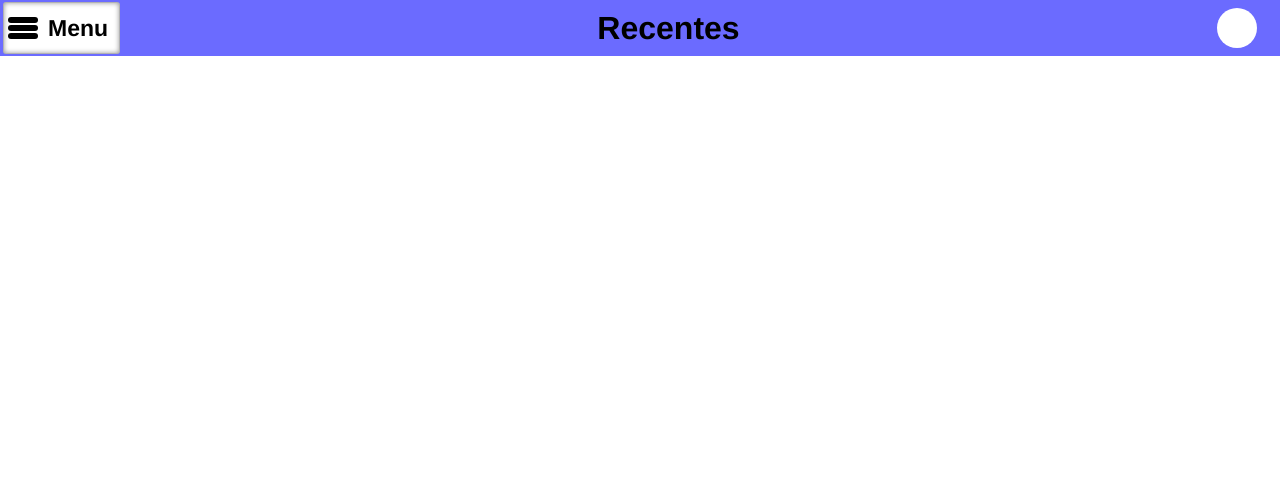
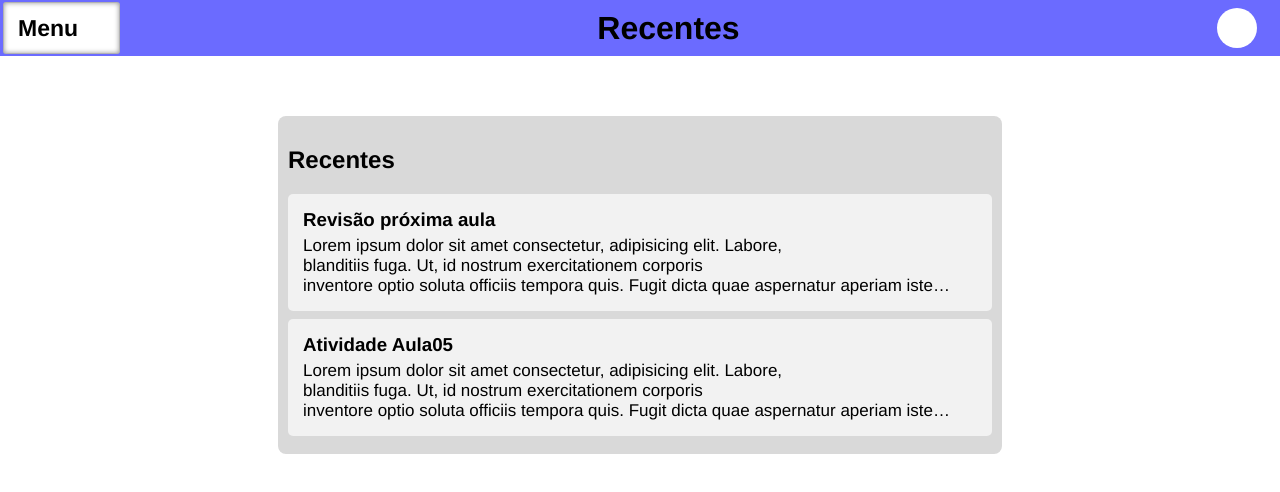
Before and after one commit to Baracutanga/Projeto_Integrador, a plain HTML site: page frontend/html/recentes.html in a window 1280 px wide. Drawn offline with Linux system fonts and the light colour scheme.

Commit message:
ajustes e recentes

```diff
--- /dev/null
+++ b/frontend/css/recentes.css
@@ -0,0 +1,30 @@
+#container-centro {
+    width: 55%;
+    background-color: #D9D9D9;
+    margin: 60px auto;
+    padding: 10px 10px;
+    border-radius: 8px;
+}
+
+.conteudo {
+background-color: #F2F2F2;
+    padding: 10px;
+    border-radius: 5px;
+    margin: 8px 0px;
+}
+
+.conteudo h3 {
+    margin: 5px;
+}
+
+.conteudo p {
+    font-size: 17px;
+    margin: 5px;
+    white-space: pre-line;
+    overflow: hidden;
+    display: -webkit-box; /* Cria uma caixa flexível */
+    -webkit-line-clamp: 3; /* Limita o texto a 3 linhas */
+    -webkit-box-orient: vertical; /* Orienta o box na vertical */
+    line-clamp: 3;
+    /* text-overflow: ellipsis; */
+}
--- a/frontend/css/styles.css
+++ b/frontend/css/styles.css
@@ -53,7 +53,7 @@ header {
     margin-left: 4px;
 }
 
-.menu-trio {
+.dash {
     /* display: flex; */
     margin: 2px 0px;
     background-color: #000;
--- a/frontend/html/recentes.html
+++ b/frontend/html/recentes.html
@@ -1,11 +1,14 @@
 <!DOCTYPE html>
 <html lang="pt-br">
+
 <head>
     <meta charset="UTF-8">
     <meta name="viewport" content="width=device-width, initial-scale=1.0">
-    <link rel="stylesheet" href="/css/styles.css">
+    <link rel="stylesheet" href="/frontend/css/styles.css">
+    <link rel="stylesheet" href="/frontend/css/recentes.css">
     <title>Portal Professor Senac</title>
 </head>
+
 <body>
     <header>
         <div id="menu">
@@ -28,8 +31,31 @@
         <h1>Recentes</h1>
         <div id="pfp"></div>
     </header>
+    <div id="container-centro">
+        <h2>Recentes</h2>
+        <div class="conteudo">
+            <h3>Revisão próxima aula</h3>
+            <p style="white-space: pre-line;">Lorem ipsum dolor sit amet consectetur, adipisicing elit. Labore,
+                blanditiis fuga. Ut, id nostrum exercitationem corporis
+                inventore optio soluta officiis tempora quis. Fugit dicta quae aspernatur aperiam iste possimus
+                Lorem ipsum dolor sit amet consectetur adipisicing elit.
+                Quos iusto architecto dicta quas, at sed neque obcaecati. Voluptate exercitationem vitae vero libero
+                animi, debitis
+            </p>
+        </div>
+        <div class="conteudo">
+            <h3>Atividade Aula05</h3>
+            <p style="white-space: pre-line;">Lorem ipsum dolor sit amet consectetur, adipisicing elit. Labore,
+                blanditiis fuga. Ut, id nostrum exercitationem corporis
+                inventore optio soluta officiis tempora quis. Fugit dicta quae aspernatur aperiam iste possimus
+                Lorem ipsum dolor sit amet consectetur adipisicing elit.
+                Quos iusto architecto dicta quas, at sed neque obcaecati. Voluptate exercitationem vitae vero libero
+                animi, debitis
+            </p>
+        </div>
     </div>
 
-    <script src="/app.js"></script>
+    <script src="/frontend/app.js"></script>
 </body>
+
 </html>
```
Also changed, not shown: frontend/css/disciplina.css (+22 -0 lines), frontend/html/disciplina.html (+10 -7 lines), frontend/js/disciplina.js (+25 -0 lines).
